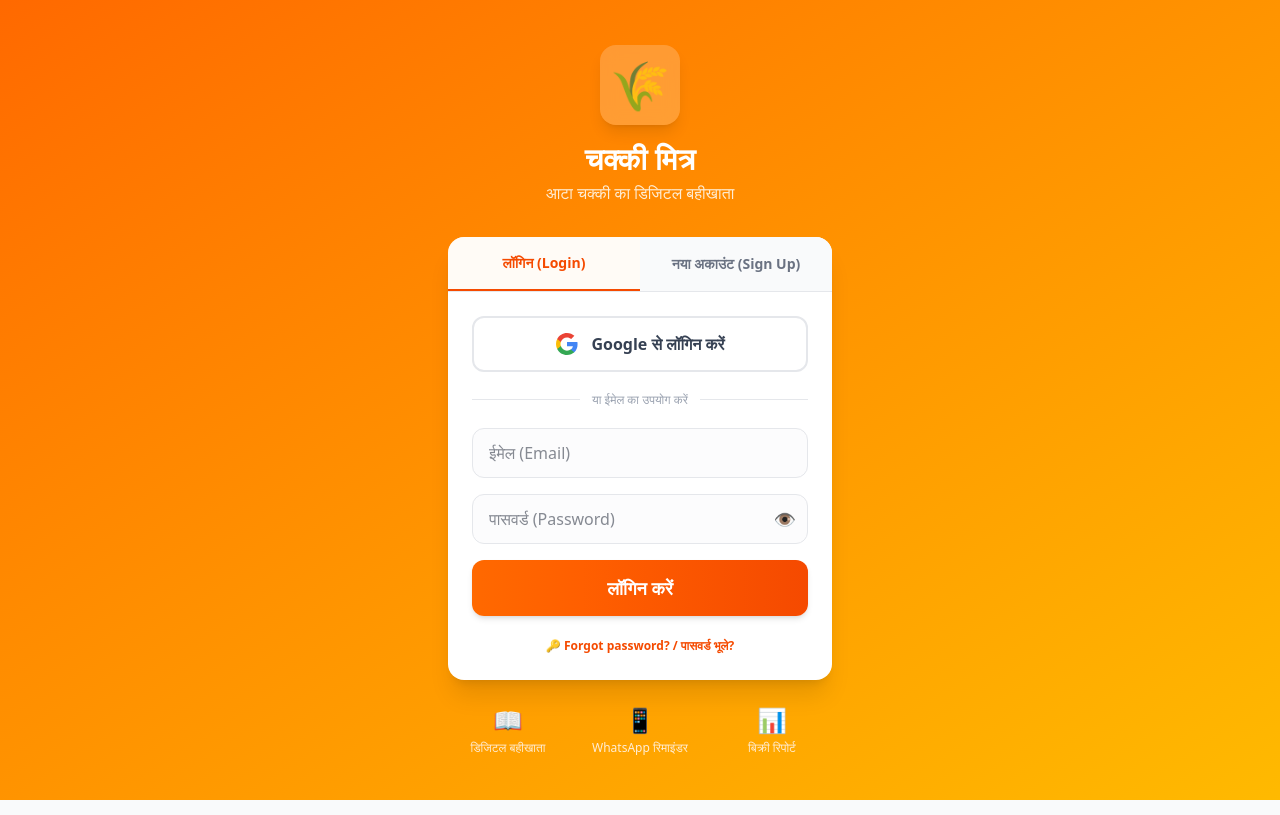
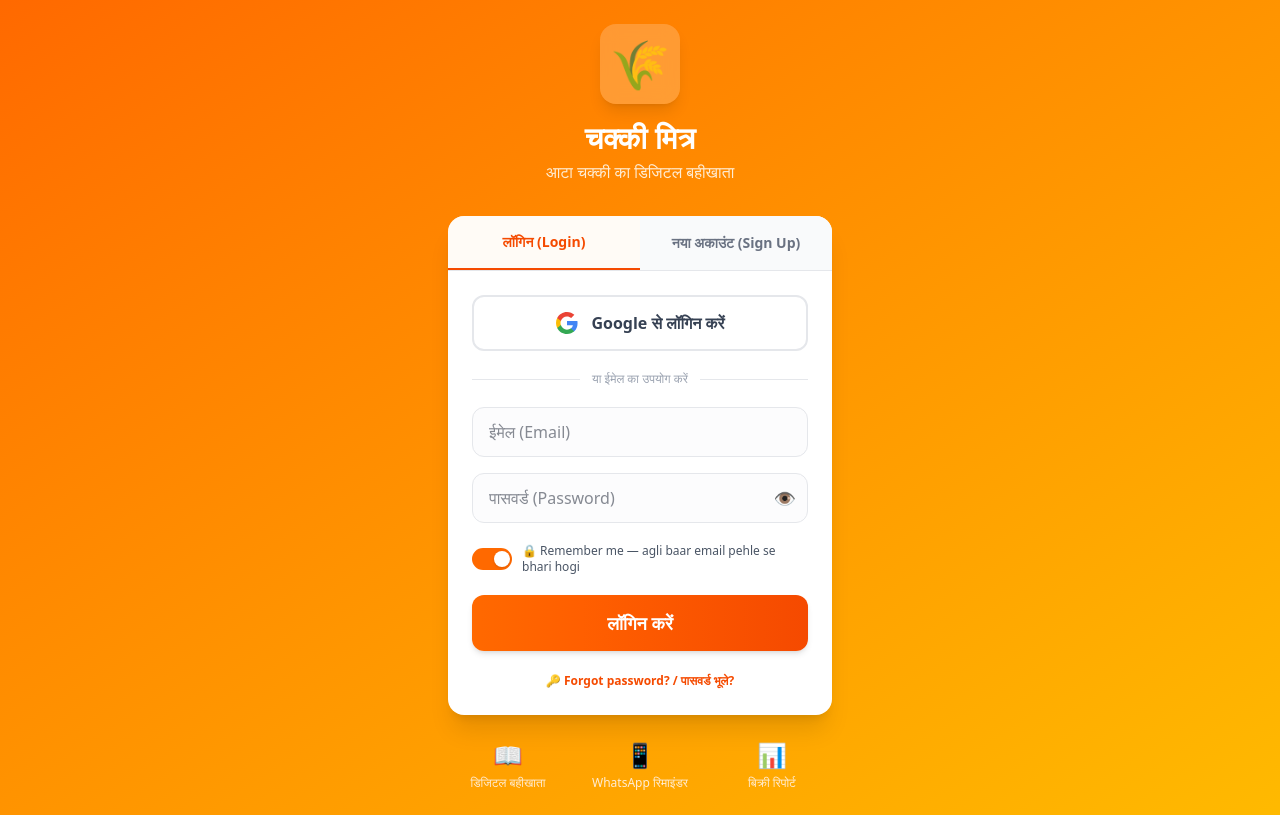
Before and after one commit to aman2006855/chakki-mitra, a Next.js app: page /login in a window 1280 px wide. Built offline with nearby package versions, Linux system fonts and the light colour scheme; no server answers.

Commit message:
feat: remember me toggle on login (email pre-fill)

```diff
--- a/src/app/login/page.tsx
+++ b/src/app/login/page.tsx
@@ -42,6 +42,8 @@ export default function LoginPage() {
   const [showPw, setShowPw] = useState(false);
   const [showConfirmPw, setShowConfirmPw] = useState(false);
   const [showFNewPass, setShowFNewPass] = useState(false);
+  // remember me — email pre-fill (password kabhi save nahi hota)
+  const [rememberMe, setRememberMe] = useState(true);
   // resend cooldown (60s) — OTP dobara bhejne par 60s rukna padega
   const [cooldown, setCooldown] = useState(0);
   useEffect(() => {
@@ -72,7 +74,15 @@ export default function LoginPage() {
     ) : null;
 
   useEffect(() => {
-    try { setLastAuth(localStorage.getItem("chakki_mitra_last_auth") || ""); } catch {}
+    try {
+      setLastAuth(localStorage.getItem("chakki_mitra_last_auth") || "");
+      // Saved email pre-fill karo
+      const savedEmail = localStorage.getItem("chakki_mitra_remember_email") || "";
+      if (savedEmail) {
+        setEmail(savedEmail);
+        setRememberMe(true);
+      }
+    } catch {}
     const token = getToken();
     if (token) {
       router.replace("/");
@@ -146,6 +156,14 @@ export default function LoginPage() {
       if (data.error) throw new Error(data.error);
 
       rememberAuth("email");
+      // Remember me ON → email save; OFF → purani saved email hatao
+      try {
+        if (rememberMe && finalEmail) {
+          localStorage.setItem("chakki_mitra_remember_email", finalEmail);
+        } else {
+          localStorage.removeItem("chakki_mitra_remember_email");
+        }
+      } catch {}
       saveSession(data.userId, data.name || "", data.token, data.isRegistered, "");
 
       setTimeout(() => {
@@ -408,6 +426,21 @@ export default function LoginPage() {
                 </div>
               )}
 
+              {activeTab === "login" && (
+                <label className="flex items-center gap-2.5 cursor-pointer select-none py-1">
+                  <button
+                    type="button"
+                    role="switch"
+                    aria-checked={rememberMe}
+                    onClick={() => setRememberMe(!rememberMe)}
+                    className={`relative w-10 h-[22px] rounded-full transition-colors shrink-0 ${rememberMe ? "bg-orange-500" : "bg-gray-300"}`}
+                  >
+                    <span className={`absolute top-[3px] w-4 h-4 rounded-full bg-white shadow transition-all ${rememberMe ? "left-[22px]" : "left-[3px]"}`} />
+                  </button>
+                  <span className="text-xs text-gray-600 font-medium">🔒 Remember me — agli baar email pehle se bhari hogi</span>
+                </label>
+              )}
+
               <div className="relative">
                 {lastBadge("email")}
               <button
```
